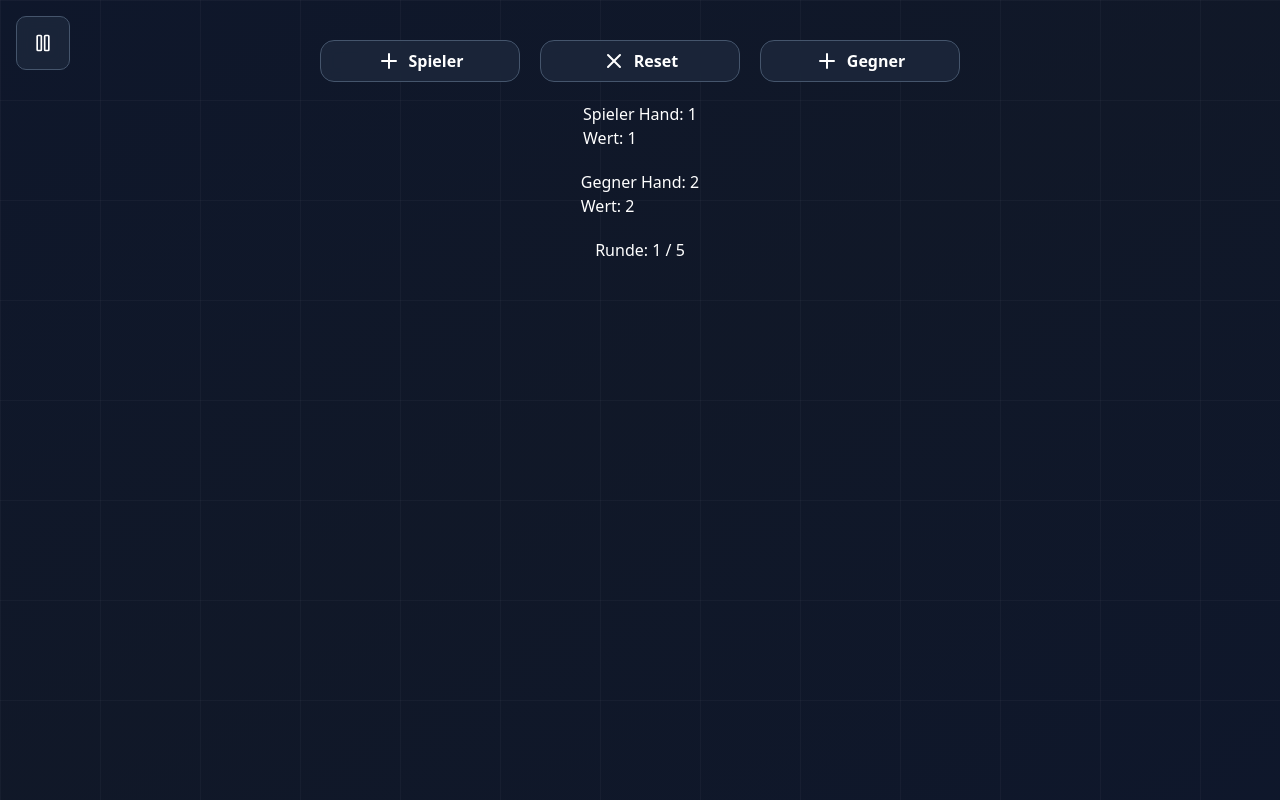
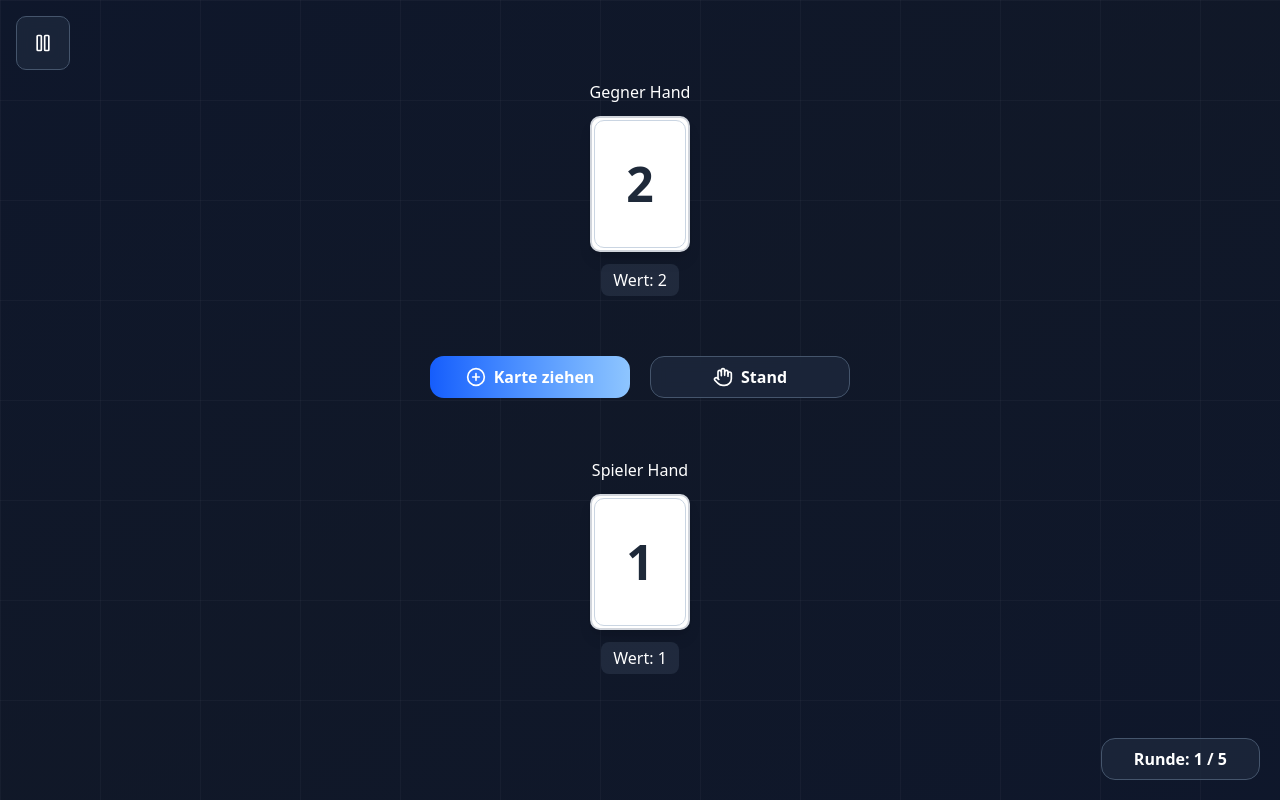
Before and after one commit to 2002kani/rivals-multiplayer, a React (Vite) app in the folder app/: page /ingame in a window 1280 px wide. Built offline with nearby package versions, Linux system fonts and the light colour scheme.

Commit message:
ingame ui & game logic defined

```diff
--- a/app/src/components/Buttons.tsx
+++ b/app/src/components/Buttons.tsx
@@ -68,6 +68,25 @@ export function CustomBtnDark({
   );
 }
 
+export function CustomBtnLight({
+  onClick,
+  label,
+  className,
+  Icon,
+}: ICustomProps) {
+  return (
+    <button
+      onClick={onClick}
+      className="cursor-pointer group relative px-8 py-2 bg-gradient-to-r from-blue-600 to-blue-300 hover:from-blue-500 hover:to-blue-300 text-white font-semibold text-md rounded-xl transition-all duration-300 transform hover:scale-105 hover:shadow-2xl hover:shadow-purple-500/50 min-w-[200px]"
+    >
+      <div className="flex items-center justify-center gap-2">
+        <Icon className={className} />
+        <span>{label}</span>
+      </div>
+    </button>
+  );
+}
+
 export function BackBtn({ onClick }: IButtonProps) {
   return (
     <button
--- a/app/src/components/Card.tsx
+++ b/app/src/components/Card.tsx
@@ -1,5 +1,5 @@
 interface ICardProps {
-  rank: string | number;
+  rank: string;
 }
 
 function Card({ rank }: ICardProps) {
--- /dev/null
+++ b/app/src/components/Hands.tsx
@@ -0,0 +1,43 @@
+import Card from "./Card";
+
+interface IPlayerHandProps {
+  playerHand: string[];
+  playerValue: number;
+}
+
+interface IEnemyHandProps {
+  enemyHand: string[];
+  enemyValue: number;
+}
+
+export function EnemyHand({ enemyHand, enemyValue }: IEnemyHandProps) {
+  return (
+    <div className="mb-10 flex flex-col items-center">
+      <h2 className="text-white mb-3">Gegner Hand</h2>
+      <div className="flex gap-2 justify-center">
+        {enemyHand.map((card, index) => (
+          <Card key={index} rank={card} />
+        ))}
+      </div>
+      <p className="text-white mt-3 bg-slate-500/20 px-3 py-1 rounded-md">
+        Wert: {enemyValue}
+      </p>
+    </div>
+  );
+}
+
+export function PlayerHand({ playerHand, playerValue }: IPlayerHandProps) {
+  return (
+    <div className="mb-10 flex flex-col items-center">
+      <h2 className="text-white mb-3">Spieler Hand</h2>
+      <div className="flex gap-2 justify-center">
+        {playerHand.map((card, index) => (
+          <Card key={index} rank={card} />
+        ))}
+      </div>
+      <p className="text-white mt-3 bg-slate-500/20 px-3 py-1 rounded-md">
+        Wert: {playerValue}
+      </p>
+    </div>
+  );
+}
--- /dev/null
+++ b/app/src/components/Rounds.tsx
@@ -0,0 +1,15 @@
+interface IRoundsProps {
+  roundCounter: number;
+}
+
+function Rounds({ roundCounter }: IRoundsProps) {
+  return (
+    <div className="fixed bottom-5 right-5 px-8 py-2 bg-slate-800/80 hover:bg-slate-700/80 transition text-white font-semibold text-md rounded-xl border border-slate-600 hover:border-slate-400">
+      <div className="flex items-center justify-center gap-3">
+        <span>Runde: {roundCounter} / 5</span>
+      </div>
+    </div>
+  );
+}
+
+export default Rounds;
--- a/app/src/pages/Ingame.tsx
+++ b/app/src/pages/Ingame.tsx
@@ -1,9 +1,13 @@
 import { useEffect, useState } from "react";
 
 import { cards } from "@/constants";
-import { CustomBtnDark } from "@/components/Buttons";
-import { Plus, X } from "lucide-react";
+import { CustomBtnDark, CustomBtnLight } from "@/components/Buttons";
+import { Check, CirclePlus, Hand, Loader2, X } from "lucide-react";
 import { calculateHandValue } from "@/lib/utils";
+
+import Rounds from "@/components/Rounds";
+import { EnemyHand, PlayerHand } from "@/components/Hands";
+import { toast } from "sonner";
 
 function Ingame() {
   const [playerHand, setPlayerHand] = useState<string[]>([]);
@@ -14,8 +18,12 @@ function Ingame() {
 
   const [gameOver, setGameOver] = useState<boolean>(false);
   const [result, setResult] = useState({ type: "", message: "" });
+  const [winner, setWinner] = useState<"player" | "enemy" | "both" | null>(
+    null
+  );
 
   const [roundCounter, setRoundCounter] = useState(1);
+  const [currentTurn, setCurrentTurn] = useState<"player" | "enemy">("player");
 
   useEffect(() => {
     if (playerValue === 0 && enemyValue === 0) {
@@ -26,30 +34,37 @@ function Ingame() {
       switch (true) {
         case playerValue === 16 && enemyValue !== 16:
           setResult({ type: "player", message: "Spieler hat genau 16!" });
+          setWinner("player");
           break;
         case enemyValue === 16 && playerValue !== 16:
           setResult({ type: "enemy", message: "Gegner hat genau 16!" });
+          setWinner("enemy");
           break;
         case playerValue > 16:
           setResult({
             type: "enemy",
             message: "Spieler verschätzt! Gegner gewinnt.",
           });
+          setWinner("enemy");
           break;
         case enemyValue > 16:
           setResult({
             type: "player",
             message: "Gegner verschätzt! Spieler gewinnt.",
           });
+          setWinner("player");
           break;
         case playerValue === enemyValue:
           setResult({ type: "draw", message: "Unentschieden!" });
+          setWinner("both");
           break;
         case Math.abs(16 - playerValue) < Math.abs(16 - enemyValue):
           setResult({ type: "player", message: "Spieler ist näher an 16!" });
+          setWinner("player");
           break;
         case Math.abs(16 - enemyValue) < Math.abs(16 - playerValue):
           setResult({ type: "enemy", message: "Gegner ist näher an 16!" });
+          setWinner("enemy");
           break;
         default:
           break;
@@ -75,10 +90,17 @@ function Ingame() {
     console.log("Player value: ", newPlayerValue);
 
     if (newPlayerValue > 16) {
-      handleGameOver({
-        type: "player",
-        message: "Schade, du hast dich leider verschätzt.",
-      });
+      handleGameOver(
+        {
+          type: "player",
+          message: "Schade, du hast dich leider verschätzt.",
+        },
+        "enemy"
+      );
+      setWinner("enemy");
+      setTimeout(() => resetGame(), 3000);
+    } else {
+      setCurrentTurn("enemy");
     }
   };
 
@@ -92,16 +114,46 @@ function Ingame() {
     console.log("Enemy value: ", newEnemyValue);
 
     if (newEnemyValue > 16) {
-      handleGameOver({
-        type: "enemy",
-        message: "Schade, du hast dich leider verschätzt.",
-      });
+      handleGameOver(
+        {
+          type: "enemy",
+          message: "Schade, du hast dich leider verschätzt.",
+        },
+        "player"
+      );
+      setWinner("player");
+      setTimeout(() => resetGame(), 3000);
+    } else {
+      setCurrentTurn("player");
     }
   };
 
-  const handleGameOver = (result: { type: string; message: string }) => {
+  const handleGameOver = (
+    result: { type: string; message: string },
+    winner: "player" | "enemy" | "both"
+  ) => {
     setGameOver(true);
     setResult(result);
+    setWinner(winner);
+
+    toast.custom(
+      () => (
+        <div className="bg-slate-800/80 gap-2 flex items-center backdrop-blur-md rounded-lg py-3 px-8 border border-white/10 text-center">
+          {winner === "player" ? (
+            <Check className="h-6 w-6" color="green" />
+          ) : (
+            <X className="h-6 w-6" color="red" />
+          )}
+          <p className="text-white">
+            {winner === "both" ? "Unentschieden!" : `${winner} gewinnt!`}
+          </p>
+          <Loader2 className="animate-spin h-6 w-6 text-white" />
+        </div>
+      ),
+      {
+        duration: 2900,
+      }
+    );
   };
 
   const resetGame = () => {
@@ -109,6 +161,7 @@ function Ingame() {
     setPlayerValue(0);
     setEnemyHand([]);
     setEnemyValue(0);
+    setWinner(null);
     setGameOver(false);
     setResult({ type: "", message: "" });
 
@@ -136,37 +189,37 @@ function Ingame() {
   };
 
   return (
-    <div className="flex flex-col items-center mt-10 gap-5">
-      {/* Buttons */}
-      <div className="flex gap-5">
-        <CustomBtnDark Icon={Plus} onClick={cardToPlayer} label="Spieler" />
-        <CustomBtnDark Icon={X} onClick={resetGame} label="Reset" />
-        <CustomBtnDark Icon={Plus} onClick={cardToEnemy} label="Gegner" />
+    <div className="flex flex-col items-center mt-20 gap-5 relative">
+      <Rounds roundCounter={roundCounter} />
+
+      <EnemyHand enemyHand={enemyHand} enemyValue={enemyValue} />
+
+      <div className="flex gap-5 mb-10">
+        {currentTurn === "player" && (
+          <CustomBtnLight
+            Icon={CirclePlus}
+            onClick={cardToPlayer}
+            label="Karte ziehen"
+            className="w-5 h-5"
+          />
+        )}
+        {currentTurn === "enemy" && (
+          <CustomBtnLight
+            Icon={CirclePlus}
+            onClick={cardToEnemy}
+            label="Karte ziehen"
+            className="w-5 h-5"
+          />
+        )}
+        <CustomBtnDark
+          Icon={Hand}
+          onClick={() => undefined}
+          label="Stand"
+          className="w-5 h-5"
+        />
       </div>
 
-      {/* Spieler Hand */}
-      <div>
-        <h2 className="text-white">Spieler Hand: {playerHand.join(", ")}</h2>
-        <p className="text-white">Wert: {playerValue}</p>
-      </div>
-
-      {/* Gegner Hand */}
-      <div>
-        <h2 className="text-white">Gegner Hand: {enemyHand.join(", ")}</h2>
-        <p className="text-white">Wert: {enemyValue}</p>
-      </div>
-
-      {/* Runde */}
-      <div>
-        <p className="text-white">Runde: {roundCounter} / 5</p>
-      </div>
-
-      {/* Ergebnis */}
-      {gameOver && (
-        <div>
-          <p className="text-white">{result.message}</p>
-        </div>
-      )}
+      <PlayerHand playerHand={playerHand} playerValue={playerValue} />
     </div>
   );
 }
```
